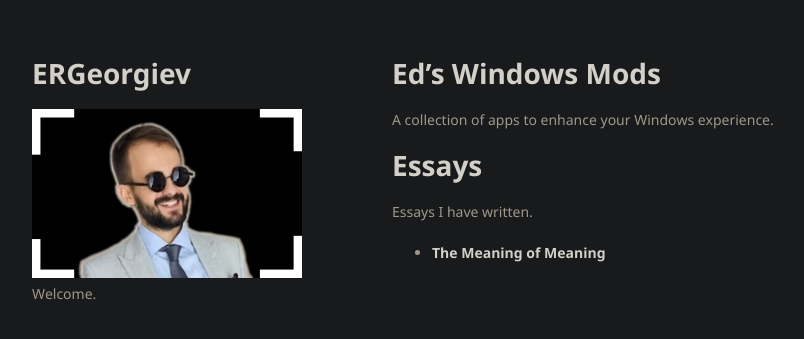
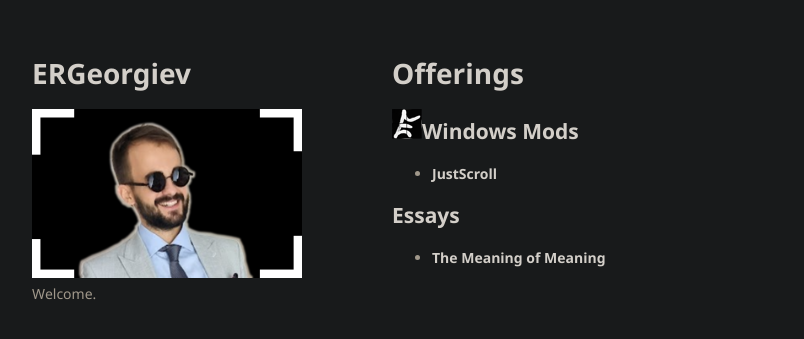
Before and after one commit to ERGeorgiev/ergeorgiev.github.io, a Jekyll site: the page built from index.md, in a window 1280 px wide. Shown: the top 339 px of the page, without its empty margins (178-982 px from the left). Built offline with Jekyll 4.4.1, drawn with Linux system fonts in a browser that asks for light colours; our own code applies the rules of GitHub Pages for plain Markdown files.

Commit message:
Index improvements

```diff
--- a/index.md
+++ b/index.md
@@ -2,12 +2,12 @@
 layout: default
 ---
 
-# [**Ed's Windows Mods**](./eds-windows-mods.html)
+# Offerings
 
-A collection of apps to enhance your Windows experience.
+## [![EdsWindowsMods](/assets/img/logo-edswindowsmods-intext.png)](./eds-windows-mods.html)[**Windows Mods**](./eds-windows-mods.html)
 
-# [**Essays**](https://github.com/ERGeorgiev/essays)
+- [**JustScroll**](./eds-windows-mods.html)
 
-Essays I have written.
+## [**Essays**](https://github.com/ERGeorgiev/essays)
 
 - [**The Meaning of Meaning**](https://github.com/ERGeorgiev/essays/blob/main/the-meaning-of-meaning.md)
```
Also changed, not shown: eds-windows-mods.md (+2 -2 lines), assets/img/logo-edswindowsmods-intext.png (added), assets/img/logo-steam-intext.png (added), assets/img/logo-steam-smallest.png (deleted), assets/img/logo-winstore-intext.png (renamed from assets/img/logo-winstore-smallest.png).
